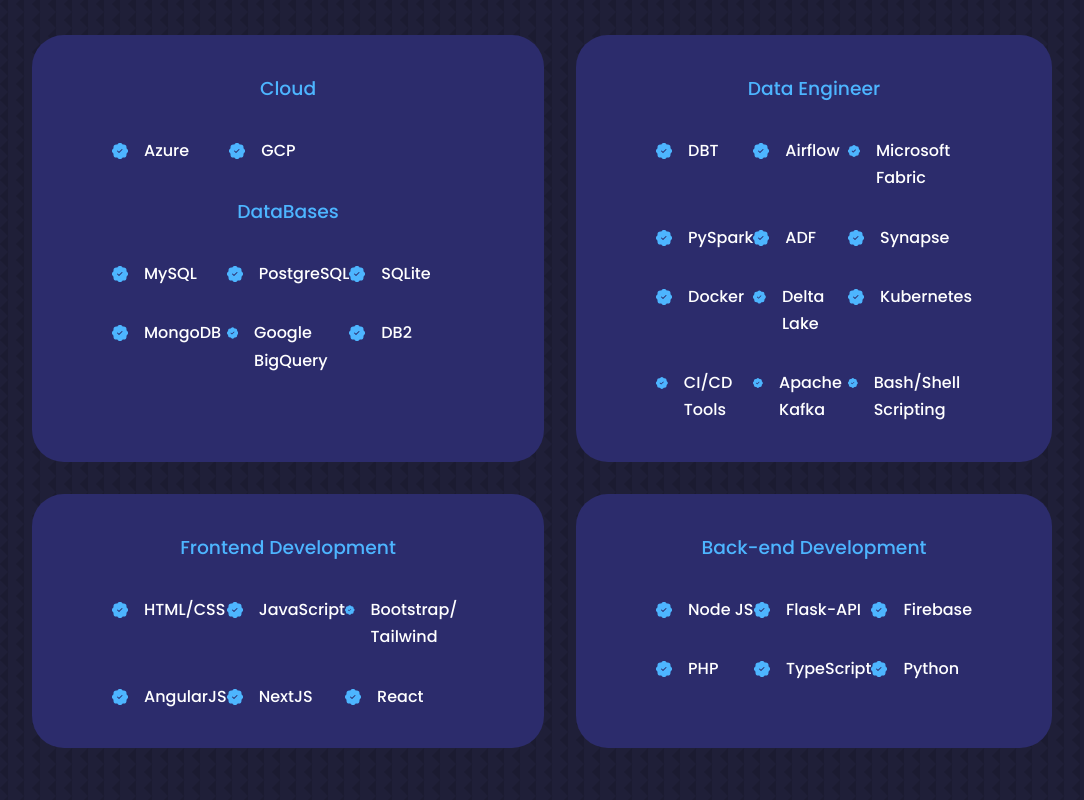
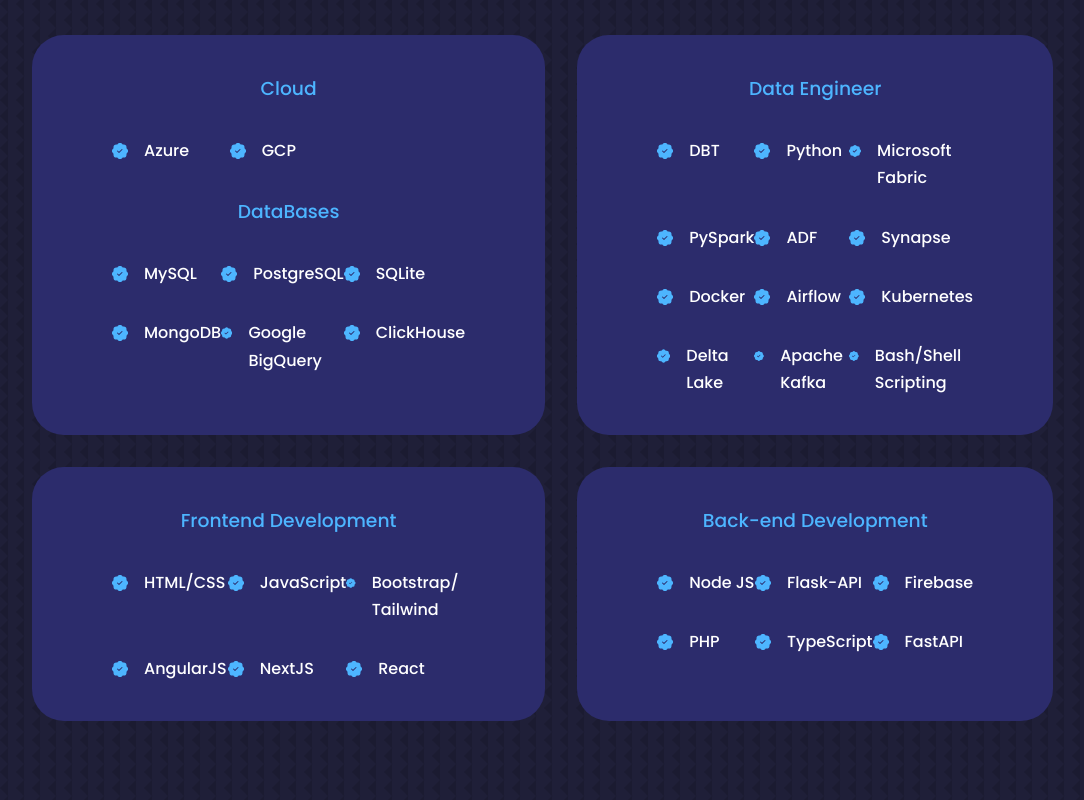
Before and after one commit to Vinothjv10/React-1, a React (Create React App) app: page / in a window 1280 px wide. Shown: the part 2740-3540 px from the top of the page, without its empty margins (128-1212 px from the left). Built offline with nearby package versions, Linux system fonts and the light colour scheme.

Commit message:
experience changes

```diff
--- a/src/components/experience/Experience.jsx
+++ b/src/components/experience/Experience.jsx
@@ -60,7 +60,7 @@
                         <article className='experience__details'>
                             <BsPatchCheckFill className='experience__details-icon' />
                             <div>
-                                <h4>DB2</h4>
+                                <h4>ClickHouse</h4>
                             </div>
                         </article>
                     </div>
@@ -79,7 +79,7 @@
                         <article className='experience__details'>
                             <BsPatchCheckFill className='experience__details-icon' />
                             <div className="">
-                                <h4>Airflow</h4>
+                                <h4>Python</h4>
                                 {/* <small className='text-light'>Experienced</small> */}
                             </div>
                         </article>
@@ -127,7 +127,7 @@
                         <article className='experience__details'>
                             <BsPatchCheckFill className='experience__details-icon' />
                             <div className="">
-                                <h4> Delta Lake</h4>
+                                <h4>Airflow</h4>
                                 {/* <small className='text-light'>Basic</small> */}
                             </div>
                         </article>
@@ -143,7 +143,7 @@
                         <article className='experience__details'>
                             <BsPatchCheckFill className='experience__details-icon' />
                             <div className="">
-                                <h4> CI/CD Tools</h4>
+                                <h4>Delta Lake </h4>
                                 {/* <small className='text-light'>Basic</small> */}
                             </div>
                         </article>
@@ -269,7 +269,7 @@
                         <article className='experience__details'>
                             <BsPatchCheckFill className='experience__details-icon' />
                             <div className="">
-                                <h4>Python</h4>
+                                <h4>FastAPI</h4>
                                 {/* <small className='text-light'>Experienced</small> */}
                             </div>
                         </article>
```
